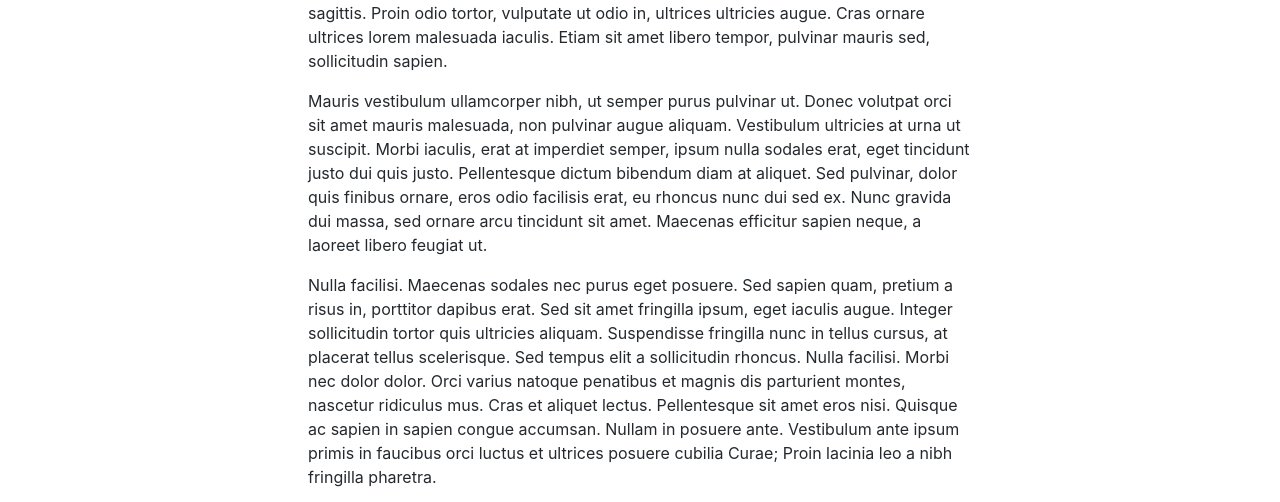
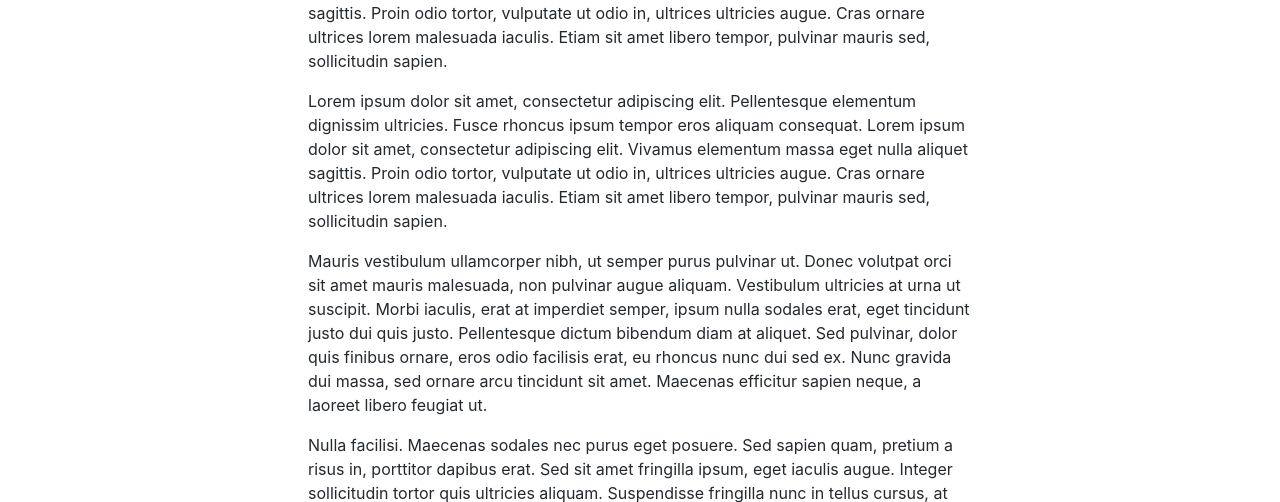
Before and after one commit to restation/restation-resources, a website: page website/build/restation-resources/blog/2016/03/11/blog-post.html in a window 1280 px wide. Shown: the part 297-799 px from the top of the page. Drawn offline with nearby package versions, Linux system fonts and the light colour scheme; files that its build step writes are made by us from their sources; files whose address does not match are found by name.

Commit message:
initial import

```diff
--- a/website/build/restation-resources/blog/2016/03/11/blog-post.html
+++ b/website/build/restation-resources/blog/2016/03/11/blog-post.html
@@ -56,6 +56,8 @@
             });
         </script></nav></div><div class="container mainContainer postContainer blogContainer"><div class="wrapper"><div class="lonePost"><div class="post"><header class="postHeader"><h1 class="postHeaderTitle"><a href="/restation-resourcesblog/2016/03/11/blog-post">Blog Title</a></h1><p class="post-meta">March 11, 2016</p><div class="authorBlock"><p class="post-authorName"><a href="http://twitter.com/" target="_blank" rel="noreferrer noopener">Blog Author</a></p><div class="authorPhoto"><a href="http://twitter.com/" target="_blank" rel="noreferrer noopener"><img src="https://graph.facebook.com/100002976521003/picture/?height=200&amp;width=200" alt="Blog Author"/></a></div></div></header><div><span><p>Lorem ipsum dolor sit amet, consectetur adipiscing elit. Pellentesque elementum dignissim ultricies. Fusce rhoncus ipsum tempor eros aliquam consequat. Lorem ipsum dolor sit amet, consectetur adipiscing elit. Vivamus elementum massa eget nulla aliquet sagittis. Proin odio tortor, vulputate ut odio in, ultrices ultricies augue. Cras ornare ultrices lorem malesuada iaculis. Etiam sit amet libero tempor, pulvinar mauris sed, sollicitudin sapien.</p>
 <!--truncate-->
+<p>Lorem ipsum dolor sit amet, consectetur adipiscing elit. Pellentesque elementum dignissim ultricies. Fusce rhoncus ipsum tempor eros aliquam consequat. Lorem ipsum dolor sit amet, consectetur adipiscing elit. Vivamus elementum massa eget nulla aliquet sagittis. Proin odio tortor, vulputate ut odio in, ultrices ultricies augue. Cras ornare ultrices lorem malesuada iaculis. Etiam sit amet libero tempor, pulvinar mauris sed, sollicitudin sapien.</p>
+<!--truncate-->
 <p>Mauris vestibulum ullamcorper nibh, ut semper purus pulvinar ut. Donec volutpat orci sit amet mauris malesuada, non pulvinar augue aliquam. Vestibulum ultricies at urna ut suscipit. Morbi iaculis, erat at imperdiet semper, ipsum nulla sodales erat, eget tincidunt justo dui quis justo. Pellentesque dictum bibendum diam at aliquet. Sed pulvinar, dolor quis finibus ornare, eros odio facilisis erat, eu rhoncus nunc dui sed ex. Nunc gravida dui massa, sed ornare arcu tincidunt sit amet. Maecenas efficitur sapien neque, a laoreet libero feugiat ut.</p>
 <p>Nulla facilisi. Maecenas sodales nec purus eget posuere. Sed sapien quam, pretium a risus in, porttitor dapibus erat. Sed sit amet fringilla ipsum, eget iaculis augue. Integer sollicitudin tortor quis ultricies aliquam. Suspendisse fringilla nunc in tellus cursus, at placerat tellus scelerisque. Sed tempus elit a sollicitudin rhoncus. Nulla facilisi. Morbi nec dolor dolor. Orci varius natoque penatibus et magnis dis parturient montes, nascetur ridiculus mus. Cras et aliquet lectus. Pellentesque sit amet eros nisi. Quisque ac sapien in sapien congue accumsan. Nullam in posuere ante. Vestibulum ante ipsum primis in faucibus orci luctus et ultrices posuere cubilia Curae; Proin lacinia leo a nibh fringilla pharetra.</p>
 <p>Orci varius natoque penatibus et magnis dis parturient montes, nascetur ridiculus mus. Proin venenatis lectus dui, vel ultrices ante bibendum hendrerit. Aenean egestas feugiat dui id hendrerit. Orci varius natoque penatibus et magnis dis parturient montes, nascetur ridiculus mus. Curabitur in tellus laoreet, eleifend nunc id, viverra leo. Proin vulputate non dolor vel vulputate. Curabitur pretium lobortis felis, sit amet finibus lorem suscipit ut. Sed non mollis risus. Duis sagittis, mi in euismod tincidunt, nunc mauris vestibulum urna, at euismod est elit quis erat. Phasellus accumsan vitae neque eu placerat. In elementum arcu nec tellus imperdiet, eget maximus nulla sodales. Curabitur eu sapien eget nisl sodales fermentum.</p>
```
Also changed, not shown: website/build/restation-resources/blog/2016/03/11/blog-post/index.html (+2 -0 lines).
